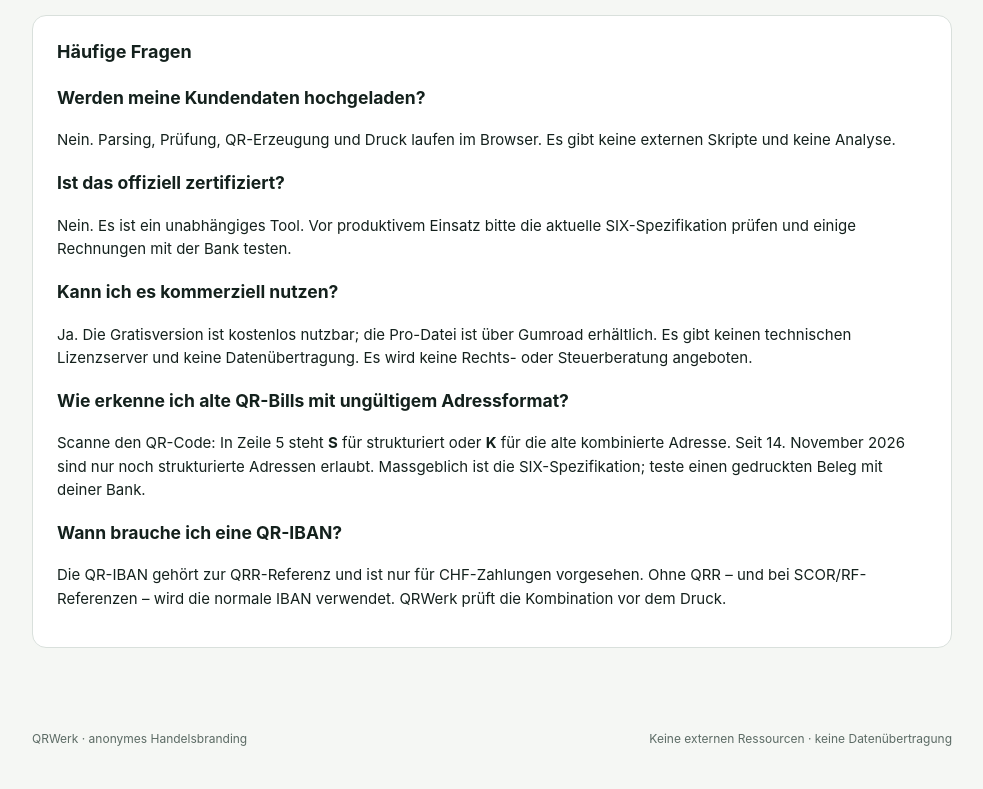
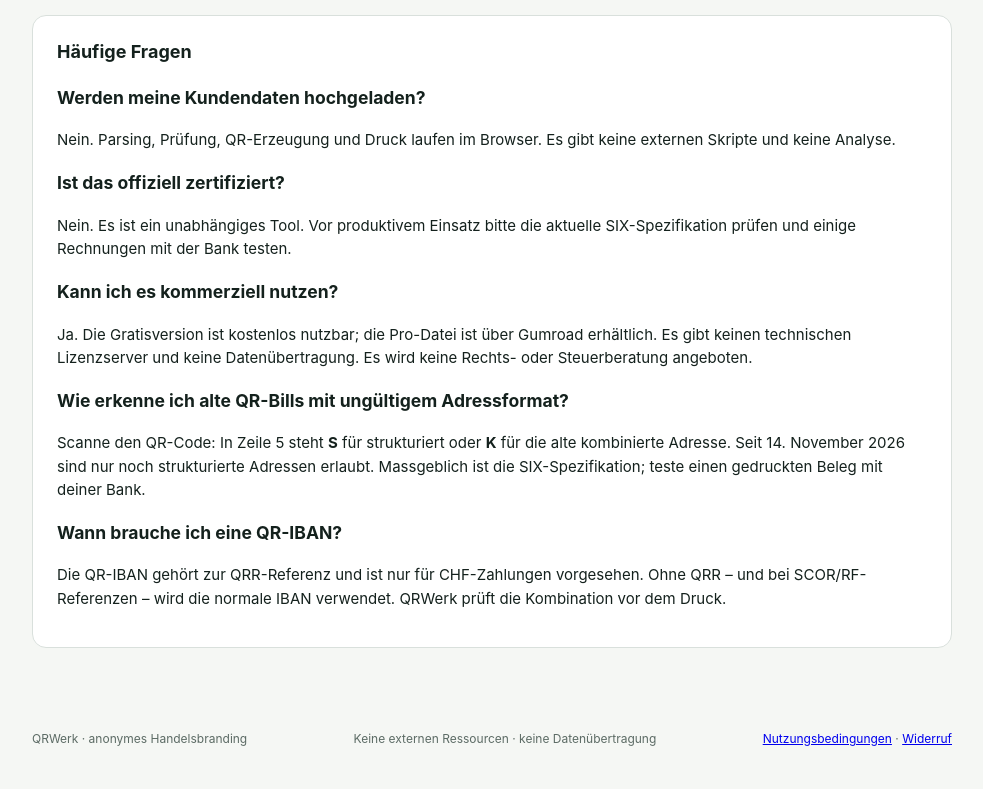
Before and after one commit to Phil-antrope/qrwerk, a plain HTML site: page index.html in a window 1280 px wide. Shown: the part 1269-2058 px from the top of the page, without its empty margins (148-1131 px from the left). Drawn offline with Linux system fonts and the light colour scheme.

Commit message:
Landingpage: Links zu Nutzungsbedingungen und Widerruf
Rechtliche Hinweise verlinkt; keine personenbezogenen Daten im Repo.

```diff
--- a/index.html
+++ b/index.html
@@ -170,6 +170,7 @@
   <footer>
     <span>QRWerk · anonymes Handelsbranding</span>
     <span>Keine externen Ressourcen · keine Datenübertragung</span>
+    <span><a href="https://phil-antrope.github.io/qrwerk/rechtliches/nutzungsbedingungen.html">Nutzungsbedingungen</a> · <a href="https://phil-antrope.github.io/qrwerk/rechtliches/widerruf.html">Widerruf</a></span>
   </footer>
 </body>
 </html>
```
